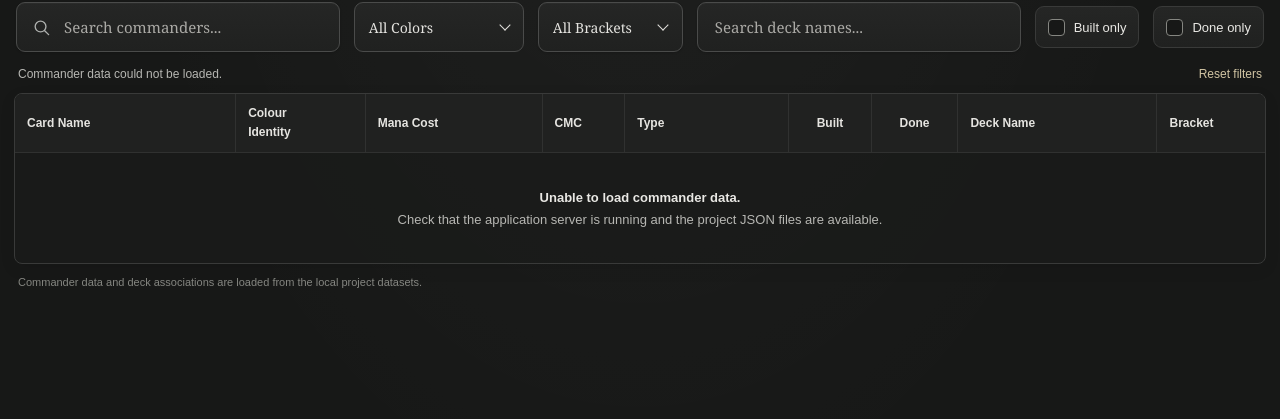
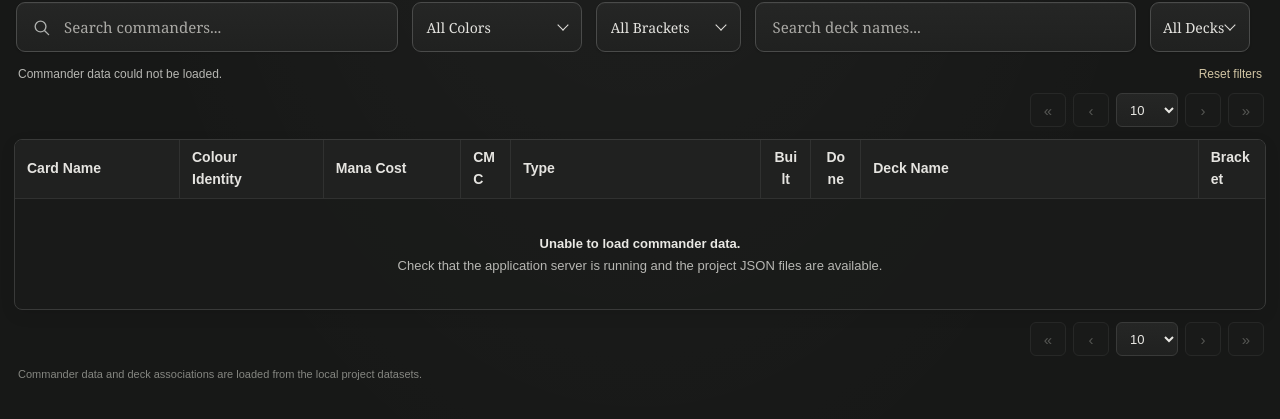
Before and after one commit to notahumanhand/Decklog, a FastAPI app: page / in a window 1280 px wide. Shown: the part 86-505 px from the top of the page. Run offline with FastAPI, Linux system fonts and the light colour scheme; lists and menus that the app fills with data are empty.

Commit message:
Updated Pagination, Decklist Updates

```diff
--- a/app/static/css/styles.css
+++ b/app/static/css/styles.css
@@ -542,3 +542,72 @@ a { color: inherit; }
 }
 
 .empty-state[hidden] { display: none; }
+
+/* Fixed catalogue column proportions, with long names and types wrapping in-cell. */
+.commander-table {
+  table-layout: fixed;
+  white-space: normal;
+}
+.commander-table th,
+.commander-table td {
+  overflow-wrap: anywhere;
+  word-break: normal;
+}
+.commander-table th {
+  font-size: 14px;
+}
+.commander-table td:first-child {
+  font-size: 13px;
+  font-weight: 400;
+}
+.commander-table th:nth-child(1), .commander-table td:nth-child(1) { width: 13.2%; }
+.commander-table th:nth-child(2), .commander-table td:nth-child(2) { width: 11.5%; }
+.commander-table th:nth-child(3), .commander-table td:nth-child(3) { width: 11%; }
+.commander-table th:nth-child(4), .commander-table td:nth-child(4) { width: 4%; }
+.commander-table th:nth-child(5), .commander-table td:nth-child(5) { width: 20%; }
+.commander-table th:nth-child(6), .commander-table td:nth-child(6) { width: 4%; }
+.commander-table th:nth-child(7), .commander-table td:nth-child(7) { width: 4%; }
+.commander-table th:nth-child(8), .commander-table td:nth-child(8) { width: 27%; }
+.commander-table th:nth-child(9), .commander-table td:nth-child(9) { width: 5.3%; }
+.commander-table .mana-cost,
+.commander-table .colour-identity { overflow-wrap: normal; }
+
+.pagination {
+  display: flex;
+  align-items: center;
+  justify-content: flex-end;
+  gap: 7px;
+  margin: 8px 2px 12px;
+  color: var(--text-muted);
+  font-family: var(--font-table);
+  font-size: 13px;
+}
+.pagination-bottom { margin-top: 12px; }
+.pagination button,
+.pagination select {
+  min-width: 36px;
+  height: 34px;
+  padding: 0 9px;
+  border: 1px solid var(--line);
+  border-radius: 6px;
+  color: var(--text);
+  background: linear-gradient(180deg, #252625, #202120);
+  font-family: var(--font-table);
+  font-size: 15px;
+}
+.pagination select { min-width: 62px; font-size: 13px; }
+.pagination button { cursor: pointer; }
+.pagination button:disabled {
+  color: #777874;
+  background: #1b1c1b;
+  border-color: #303130;
+  cursor: default;
+  opacity: .65;
+}
+.pagination button:not(:disabled):hover { border-color: var(--accent); }
+.status-filter-field { min-width: 0; }
+.status-filter-field select { width: 100%; min-width: 0; padding: 0 12px; }
+
+@media (max-width: 850px) {
+  .commander-table { min-width: 980px; }
+}
--- a/app/static/js/commanders.js
+++ b/app/static/js/commanders.js
@@ -7,8 +7,12 @@
   const colorMenu = document.getElementById("color-filter-menu");
   const colorLabel = document.getElementById("color-filter-label");
   const bracketFilter = document.getElementById("bracket-filter");
-  const builtFilter = document.getElementById("built-filter");
-  const doneFilter = document.getElementById("done-filter");
+  const statusFilter = document.getElementById("status-filter");
+  const pageLengthSelect = document.getElementById("page-length");
+  const pageLengthBottom = document.querySelector(".page-length-bottom");
+  const paginationControls = document.querySelectorAll(".pagination");
+  let currentPage = 1;
+  let pageLength = 10;
   const resetButton = document.getElementById("reset-filters");
   const resultCount = document.getElementById("result-count");
   const emptyState = document.getElementById("empty-state");
@@ -102,8 +106,13 @@
         badgeClass += " generic-badge";
       } else if (symbol.includes("/")) {
         const letters = symbol.split("/");
-        const known = letters.find((letter) => symbolColors[letter]);
-        background = known ? symbolColors[known] : symbolColors.C;
+        const known = letters.filter((letter) => symbolColors[letter]);
+        if (known.length === 2) {
+          const rgb = known.map((letter) => symbolColors[letter][0].match(/[A-Fa-f0-9]{2}/g).map((hex) => parseInt(hex, 16)));
+          const mixed = rgb[0].map((channel, index) => Math.round((channel + rgb[1][index]) / 2));
+          const bg = "#" + mixed.map((channel) => channel.toString(16).padStart(2, "0")).join("");
+          background = [bg, "#202020"];
+        } else background = known.length ? symbolColors[known[0]] : symbolColors.C;
         label = symbol.replaceAll("P", "ᵖ");
         badgeClass += " hybrid-badge";
       }
@@ -173,8 +182,10 @@
       const hasBracket = deck.bracket !== null && deck.bracket !== undefined && deck.bracket !== "";
       const matchesBracket = !selectedBracket ||
         (selectedBracket === "unassigned" ? !hasBracket : String(deck.bracket) === selectedBracket);
-      const matchesDone = !doneFilter.checked || Boolean(deck.done);
-      return matchesDeck && matchesBracket && matchesDone;
+      const status = statusFilter.value;
+      const matchesStatus = status === "all" || status === "unbuilt" || status === "built" ||
+        (status === "unfinished" && !deck.done) || (status === "complete" && Boolean(deck.done));
+      return matchesDeck && matchesBracket && matchesStatus;
     });
   }
 
@@ -184,13 +195,20 @@
     const rows = document.createDocumentFragment();
     let visibleCommanderCount = 0;
     let visibleDeckRows = 0;
+    const visibleGroups = [];
 
     const filteredCommanders = commanders.filter((commander) => {
       const matchesCommander = !commanderQuery || normalize(commander.name).includes(commanderQuery);
       const matchesColor = !selectedColor ||
         canonicalColors(commander.color_identity || commander.colors) === selectedColor;
-      const matchesBuilt = !builtFilter.checked || Boolean(commander.built);
-      return matchesCommander && matchesColor && matchesBuilt;
+      const status = statusFilter.value;
+      const hasDecks = commander.decks.length > 0;
+      const matchesStatus = status === "all" ||
+        (status === "unbuilt" && !commander.built) ||
+        (status === "built" && Boolean(commander.built)) ||
+        (status === "unfinished" && Boolean(commander.built) && hasDecks && commander.decks.some((deck) => !deck.done)) ||
+        (status === "complete" && Boolean(commander.built) && hasDecks && commander.decks.some((deck) => deck.done));
+      return matchesCommander && matchesColor && matchesStatus;
     });
 
     filteredCommanders.forEach((commander) => {
@@ -199,7 +217,7 @@
       // A commander with no associated decks still has a catalogue row, unless a
       // deck-level filter requires a deck to exist.
       if (!commander.decks.length) {
-        if (deckSearch.value.trim() || doneFilter.checked ||
+        if (deckSearch.value.trim() || (statusFilter.value !== "all" && statusFilter.value !== "unbuilt") ||
             (bracketFilter.value && bracketFilter.value !== "unassigned")) {
           return;
         }
@@ -207,10 +225,16 @@
       }
 
       if (commander.decks.length && visibleDecks.length === 0) return;
+      if (statusFilter.value === "unfinished") visibleDecks = visibleDecks.filter((deck) => !deck.done);
+      if (statusFilter.value === "complete") visibleDecks = visibleDecks.filter((deck) => Boolean(deck.done));
+      if (statusFilter.value === "built" && !commander.built) return;
+      if (statusFilter.value === "unbuilt" && commander.built) return;
+      if ((statusFilter.value === "unfinished" || statusFilter.value === "complete") && !visibleDecks.length) return;
 
       visibleCommanderCount += 1;
       const rowCount = Math.max(visibleDecks.length, 1);
       visibleDeckRows += rowCount;
+      const group = document.createDocumentFragment();
 
       if (!visibleDecks.length) {
         const row = document.createElement("tr");
@@ -218,7 +242,8 @@
         row.dataset.colors = canonicalColors(commander.color_identity || commander.colors);
         row.append(...makeCommanderCells(commander, 1));
         row.append(makeCell("", "center-cell"), makeCell(""), makeCell(""));
-        rows.append(row);
+        group.append(row);
+        visibleGroups.push(group);
         return;
       }
 
@@ -230,14 +255,26 @@
         row.dataset.bracket = deck.bracket ?? "";
         if (index === 0) row.append(...makeCommanderCells(commander, rowCount));
         row.append(...makeDeckCells(deck, commander.name));
-        rows.append(row);
+        group.append(row);
       });
+      visibleGroups.push(group);
     });
 
+    window.decklogFilteredCommanderCount = visibleGroups.length;
+    const pageCount = Math.max(1, Math.ceil(visibleGroups.length / pageLength));
+    currentPage = Math.min(currentPage, pageCount);
+    const firstGroup = (currentPage - 1) * pageLength;
+    visibleGroups.slice(firstGroup, firstGroup + pageLength).forEach((group) => rows.append(group));
     tableBody.replaceChildren(rows);
-    resultCount.textContent =
-      `Showing ${visibleCommanderCount.toLocaleString()} of ${commanders.length.toLocaleString()} commanders · ${visibleDeckRows.toLocaleString()} rows`;
+    const onPage = Math.min(pageLength, Math.max(0, visibleGroups.length - firstGroup));
+    resultCount.textContent = `${visibleCommanderCount.toLocaleString()} commanders · Showing ${onPage.toLocaleString()} of ${visibleDeckRows.toLocaleString()} rows · Page ${currentPage} of ${pageCount}`;
     emptyState.hidden = visibleCommanderCount !== 0;
+    paginationControls.forEach((nav) => {
+      nav.querySelector('[data-page="first"]').disabled = currentPage === 1;
+      nav.querySelector('[data-page="previous"]').disabled = currentPage === 1;
+      nav.querySelector('[data-page="next"]').disabled = currentPage === pageCount;
+      nav.querySelector('[data-page="last"]').disabled = currentPage === pageCount;
+    });
   }
 
   function selectColor(value, label) {
@@ -268,20 +305,45 @@
     }
   });
 
-  [commanderSearch, deckSearch, bracketFilter, builtFilter, doneFilter].forEach((control) => {
-    control.addEventListener("input", applyFilters);
-    control.addEventListener("change", applyFilters);
+  [commanderSearch, deckSearch, bracketFilter, statusFilter].forEach((control) => {
+    control.addEventListener("input", () => { currentPage = 1; applyFilters(); });
+    control.addEventListener("change", () => { currentPage = 1; applyFilters(); });
   });
+  function setPageLength(value) {
+    pageLength = Number(value) || 10;
+    pageLengthSelect.value = String(pageLength);
+    pageLengthBottom.value = String(pageLength);
+    currentPage = 1;
+    applyFilters();
+  }
+  pageLengthSelect.addEventListener("change", () => setPageLength(pageLengthSelect.value));
+  pageLengthBottom.addEventListener("change", () => setPageLength(pageLengthBottom.value));
+  paginationControls.forEach((nav) => nav.querySelectorAll("button[data-page]").forEach((button) => {
+    button.addEventListener("click", () => {
+      const pageCount = Math.max(1, Math.ceil(getFilteredCommanderCount() / pageLength));
+      const action = button.dataset.page;
+      if (action === "first") currentPage = 1;
+      if (action === "previous") currentPage = Math.max(1, currentPage - 1);
+      if (action === "next") currentPage = Math.min(pageCount, currentPage + 1);
+      if (action === "last") currentPage = pageCount;
+      applyFilters();
+    });
+  }));
 
   resetButton.addEventListener("click", () => {
     commanderSearch.value = "";
     deckSearch.value = "";
     bracketFilter.value = "";
-    builtFilter.checked = false;
-    doneFilter.checked = false;
+    statusFilter.value = "all";
+    currentPage = 1;
     selectColor("", "All Colors");
     commanderSearch.focus();
   });
+
+  function getFilteredCommanderCount() {
+    // Reuse the currently rendered page count text's backing dataset, populated during filtering.
+    return window.decklogFilteredCommanderCount || commanders.length;
+  }
 
   async function loadCommanders() {
     try {
--- a/app/templates/index.html
+++ b/app/templates/index.html
@@ -114,16 +114,15 @@
           <input id="deck-search" type="search" placeholder="Search deck names..." autocomplete="off">
         </label>
 
-        <label class="status-toggle">
-          <input id="built-filter" type="checkbox">
-          <span class="toggle-box" aria-hidden="true"></span>
-          <span>Built only</span>
-        </label>
-
-        <label class="status-toggle">
-          <input id="done-filter" type="checkbox">
-          <span class="toggle-box" aria-hidden="true"></span>
-          <span>Done only</span>
+        <label class="filter-field status-filter-field">
+          <span class="visually-hidden">Filter by deck status</span>
+          <select id="status-filter">
+            <option value="all">All Decks</option>
+            <option value="unbuilt">Unbuilt</option>
+            <option value="built">Built</option>
+            <option value="unfinished">Unfinished</option>
+            <option value="complete">Complete</option>
+          </select>
         </label>
       </section>
 
@@ -131,6 +130,16 @@
         <p id="result-count" aria-live="polite">Loading commander catalogue…</p>
         <button class="reset-button" id="reset-filters" type="button">Reset filters</button>
       </div>
+
+      <nav class="pagination pagination-top" aria-label="Commander table pages">
+        <button type="button" data-page="first" aria-label="First page">«</button>
+        <button type="button" data-page="previous" aria-label="Previous page">‹</button>
+        <label><span class="visually-hidden">Commanders per page</span>
+          <select id="page-length"><option value="10" selected>10</option><option value="20">20</option><option value="50">50</option></select>
+        </label>
+        <button type="button" data-page="next" aria-label="Next page">›</button>
+        <button type="button" data-page="last" aria-label="Last page">»</button>
+      </nav>
 
       <section class="table-frame" aria-label="Commander catalogue">
         <div class="table-scroll">
@@ -157,6 +166,16 @@
         </div>
       </section>
 
+      <nav class="pagination pagination-bottom" aria-label="Commander table pages">
+        <button type="button" data-page="first" aria-label="First page">«</button>
+        <button type="button" data-page="previous" aria-label="Previous page">‹</button>
+        <label><span class="visually-hidden">Commanders per page</span>
+          <select class="page-length-bottom"><option value="10" selected>10</option><option value="20">20</option><option value="50">50</option></select>
+        </label>
+        <button type="button" data-page="next" aria-label="Next page">›</button>
+        <button type="button" data-page="last" aria-label="Last page">»</button>
+      </nav>
+
       <p class="prototype-note">Commander data and deck associations are loaded from the local project datasets.</p>
     </main>
   </div>
```
Also changed, not shown: data/users/decklist.json (+136 -2 lines).
